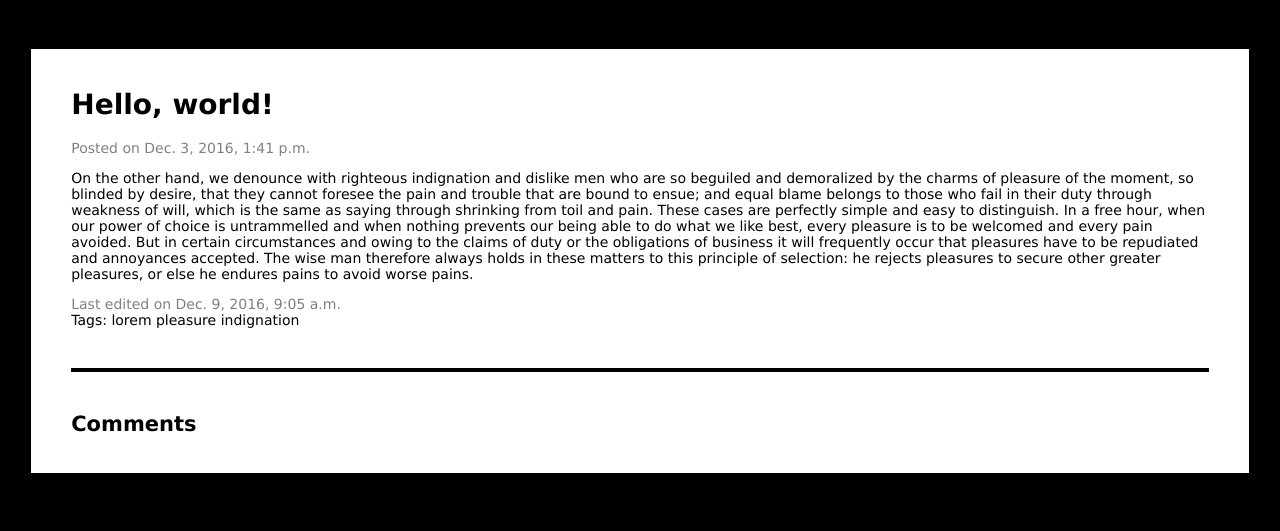
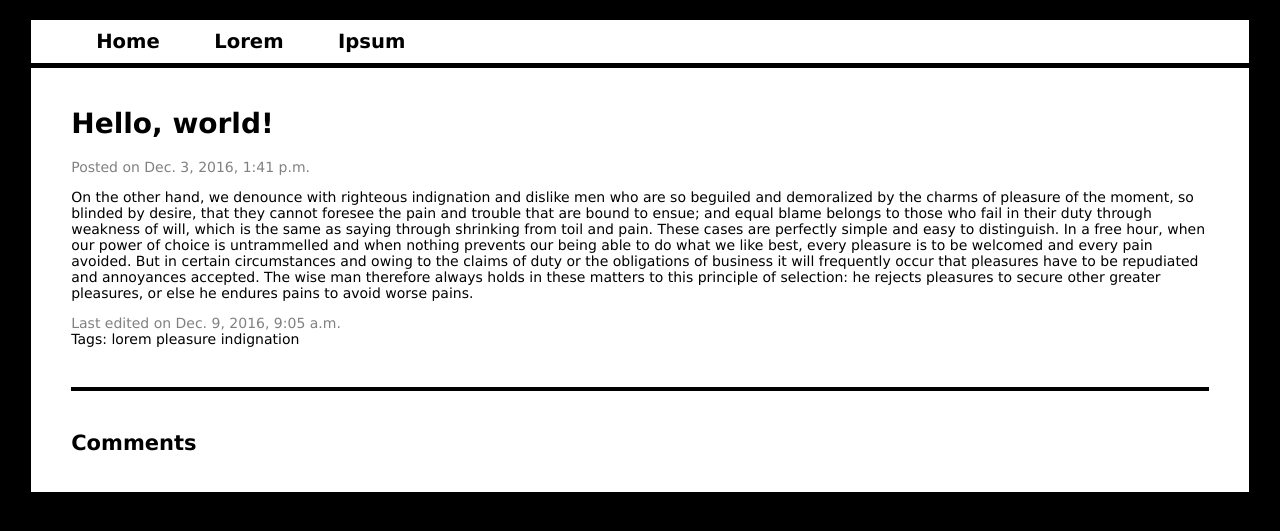
Before and after one commit to mnk179/blogger-django, a Django app: page /blog/1/ in a window 1280 px wide. Shown: the top 531 px of the page. Run offline with Django 3.2, Linux system fonts and the light colour scheme; data comes from the database, SQL or seed files in the repository; both versions use the stored data as it was after the commit.

Commit message:
Some bugfixes. Top navbar.

```diff
--- a/blogger/blog/static/blog/style.css
+++ b/blogger/blog/static/blog/style.css
@@ -38,19 +38,34 @@
   overflow: hidden;
 }
 
+.nav_item {
+  font-weight: bold;
+  font-size: 1.4em;
+  margin: 0 10px;
+  padding: 5px 15px;
+  /*border: solid 1px black;*/
+}
+
+#top_navbar {
+  width: 90%;
+  height: 90%;
+  margin: 0 auto;
+  background: #fff;
+  padding: 10px 40px;
+  margin-top: 20px;
+}
+
 #container {
   width: 90%;
   height: 90%;
   margin: 0 auto;
   background: #fff;
   padding: 20px 40px;
-  border: solid 1px black;
-  margin-top: 20px;
 }
 
 #content {
   clear: both;
-  padding-top: 20px;
+  padding-top: 5px;
 }
 
 .date {
--- a/blogger/blog/templates/blog/article.html
+++ b/blogger/blog/templates/blog/article.html
@@ -1,4 +1,6 @@
 {% extends "blog/base.html" %}
+
+{% block title %}{{ article.title }} - Blogger{% endblock %}
 
 {% block content %}
 <div id="container">
--- a/blogger/blog/templates/blog/base.html
+++ b/blogger/blog/templates/blog/base.html
@@ -8,6 +8,11 @@
 </head>
 
 <body>
+	<div id="top_navbar">
+		<a href="{% url 'blog:index' %}" class="nav_item">Home</a>
+		<a href="" class="nav_item">Lorem</a>
+		<a href="" class="nav_item">Ipsum</a>
+	</div>
 	<div id="content">
 		{% block content %}{% endblock %}
 	</div>
--- a/blogger/blog/templates/blog/tag.html
+++ b/blogger/blog/templates/blog/tag.html
@@ -1,4 +1,6 @@
 {% extends "blog/base.html" %}
+
+{% block title %}{{ tag.tag_text }} - Blogger{% endblock %}
 
 {% block content %}
 <div id="container">
```
Also changed, not shown: blogger/db.sqlite3.
